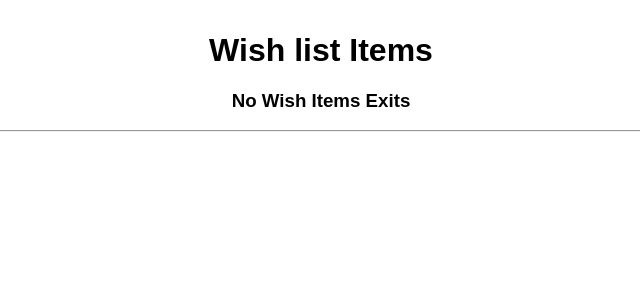
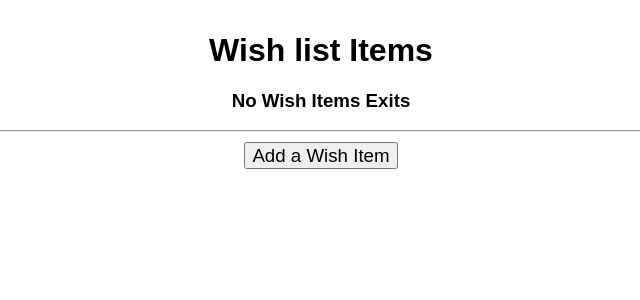
Before and after one commit to dc3430/Wishlist, a Django app: page / in a window 1280 px wide. Shown: the top 300 px of the page, without its empty margins (319-959 px from the left). Run offline with Django 3.2, Linux system fonts and the light colour scheme; some libraries are stand-ins or nearby versions.

Commit message:
add wish

```diff
--- a/main_app/models.py
+++ b/main_app/models.py
@@ -1,10 +1,10 @@
 from django.db import models
-from django.urls import reverse
+
 
 # Create your models here.
 class Wish(models.Model):
     description = models.TextField(max_length=100)
-    quantity = models.IntegerField()
+
 
 
     def __str__(self):
--- a/main_app/templates/wishs/index.html
+++ b/main_app/templates/wishs/index.html
@@ -10,34 +10,28 @@
     <link rel="stylesheet" type="text/css" href="{% static 'css/style.css' %}">
   </head>
   <body>
-
     <h1>Wish list Items</h1>
     {% if item_list|length == 0 %}
         <h3>No Wish Items Exits<h3>
     {% else %}
-    {% comment %} class="pure-table pure-table-striped"
-         {% endcomment %}
-      <table>
+      <table class="pure-table pure-table-striped">
         <thread>
             <tr>description</tr>
             <tr>quantity</tr>
         <thread>
-            <tr>
-                <td>{{wish.description}}</td>
-                <td>{{wish.quantity}}</td>
-            </tr>
+
             {% for wish in wishs %}
                 <tr>
-                    <th>{{wish.description}}</th>
-                    <th><a href="{% url 'wish_delete' item.id %}">X</a></th>
+                    <td>{{wish.description}}</td>
+                    <td><a href="{% url 'wish_delete' wish.id %}">X</a></td>
                 </tr>
             {% endfor %}
       </table>
       {% endif %}
     <hr>
-    {% comment %} <a href="{% url 'add' %}">Add A Wish item</a>     {% endcomment %}
-    {% comment %} <form method="GET" action="{% url 'wish_create' %}">
+
+    <form method="GET" action="{% url 'wish_create' %}">
         <input type="submit" value="Add a Wish Item">
-    </form> {% endcomment %}
+    </form>
   </body>
 </html>
--- a/main_app/urls.py
+++ b/main_app/urls.py
@@ -3,6 +3,6 @@ from . import views
 
 urlpatterns = [
     path('', views.wish_index, name='wish_index'),
-    # path('add/', views.Wish.as_index(), name='add'),
-    # path('delete/<int:item_id>', views.delete, name='delete'),
+    path('add/', views.WishCreate.as_view(), name='wish_create'),
+    path('delete/<int:wish_id>', views.WishDelete.as_view(), name='wish_delete'),
 ]
--- a/main_app/views.py
+++ b/main_app/views.py
@@ -2,7 +2,19 @@ from django.shortcuts import render
 
 from .models import Wish
 
+from django.views.generic.edit import CreateView, DeleteView
 
 def wish_index(request):
   wishs = Wish.objects.all()
   return render(request, 'wishs/index.html', { 'wishs': wishs })
+
+
+
+class WishCreate(CreateView):
+    model = Wish
+    fields = '__all__'
+    success_url = '/'
+
+class WishDelete(DeleteView):
+    model = Wish
+    success_url = '/'
```
